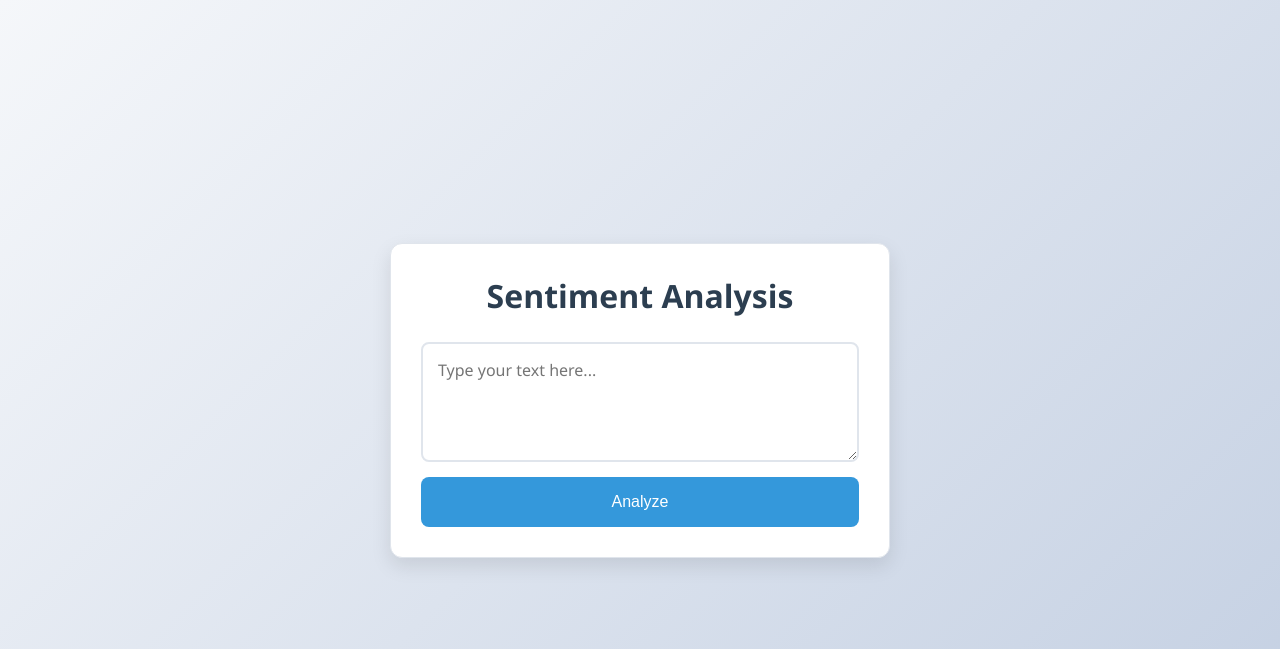
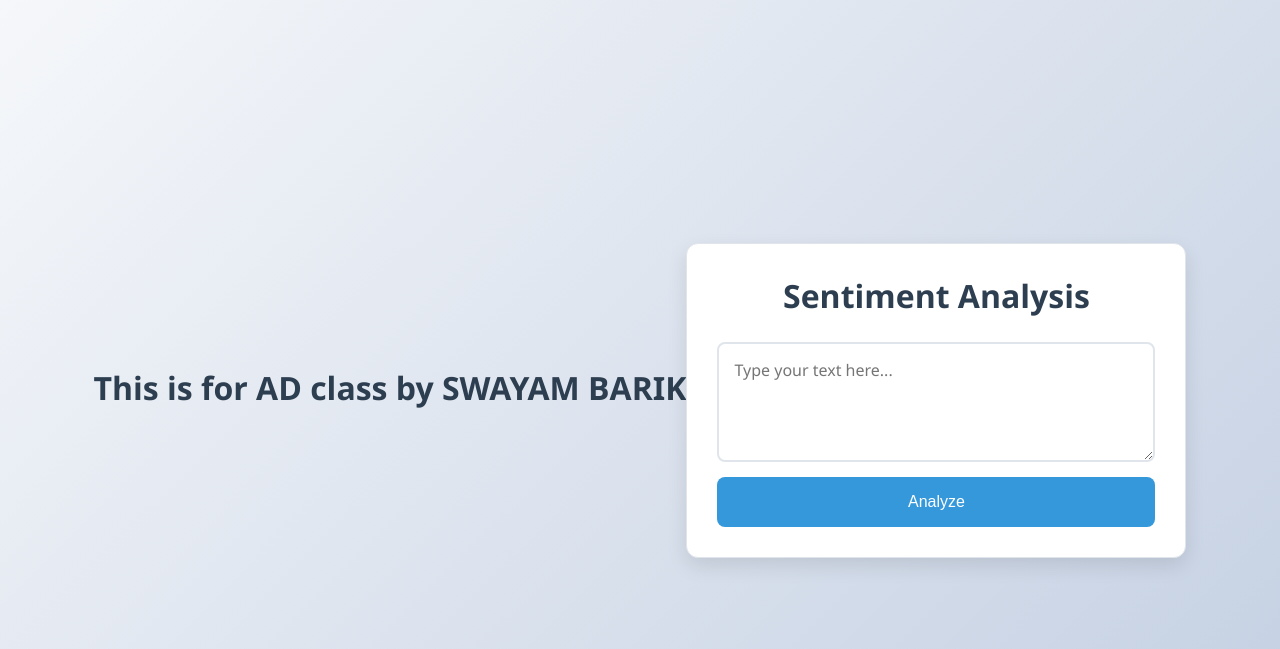
Before and after one commit to Swayam-04/sentiment, a Flask app: page / in a window 1280 px wide. Shown: the top 649 px of the page. Run offline with Flask 2, Linux system fonts and the light colour scheme.

Commit message:
Update index.html

```diff
--- a/templates/index.html
+++ b/templates/index.html
@@ -119,6 +119,7 @@
     </style>
 </head>
 <body>
+    <h1>This is for AD class by SWAYAM BARIK</h1>
     <div class="container">
         <h1>Sentiment Analysis</h1>
         <form method="POST">
```
